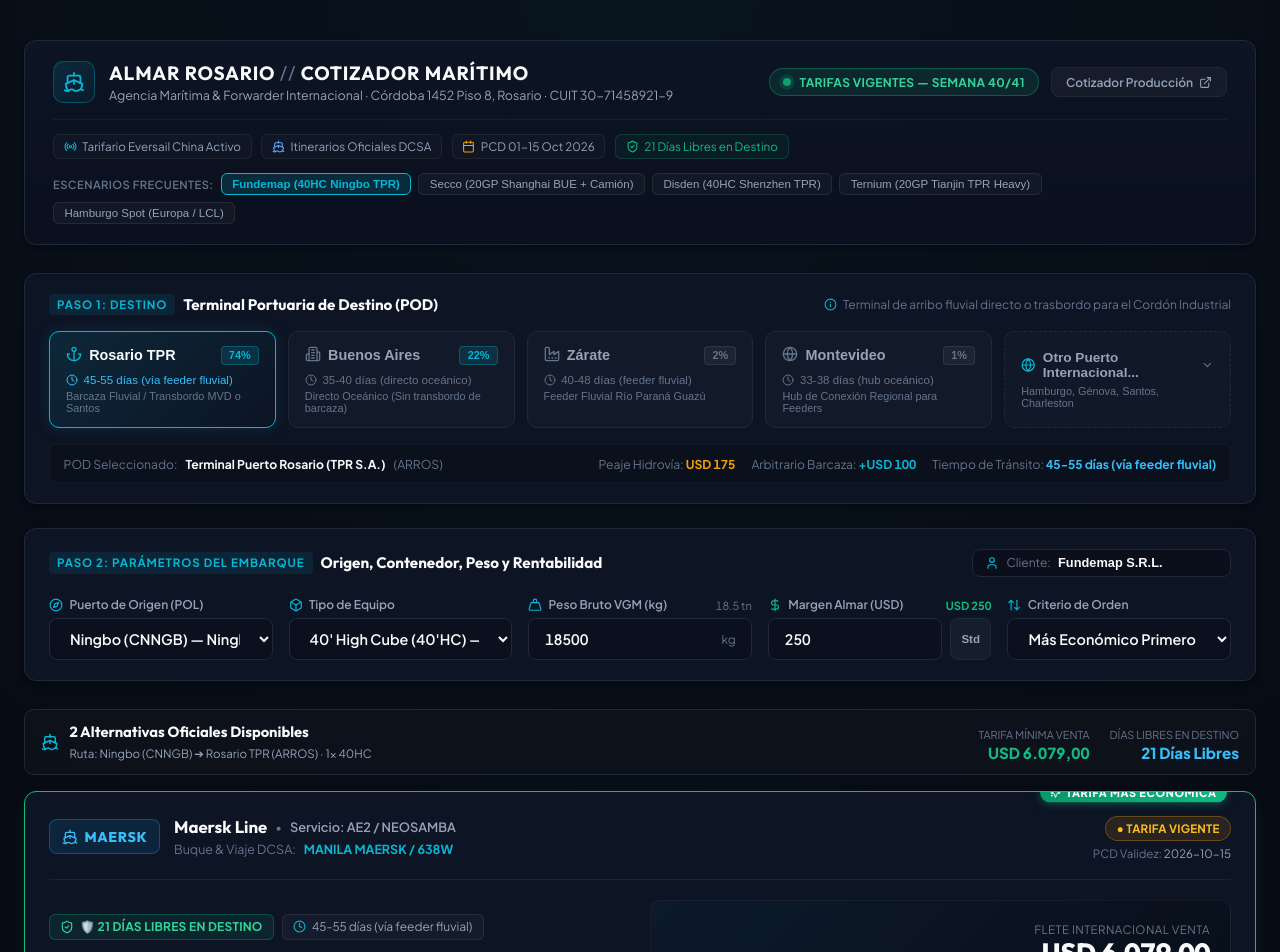
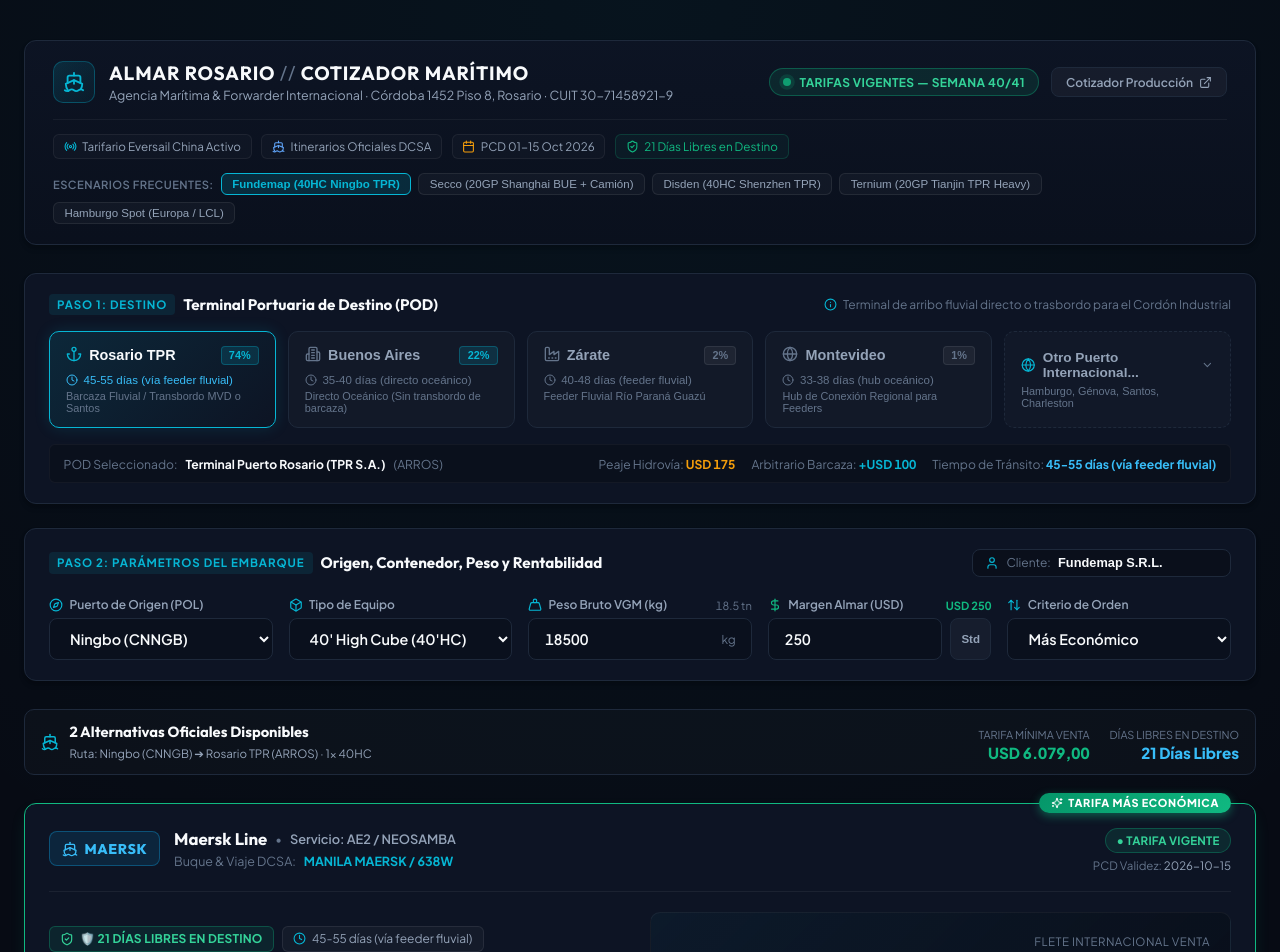
Before and after one commit to FranBondino/multinaviera-cotizacion, a Next.js app: page /demo in a window 1280 px wide. Shown: the top 952 px of the page. Built offline with nearby package versions, Linux system fonts and the light colour scheme.

Commit message:
fix(demo): resolve card overflow clipping on best-deal badges and streamline select texts

```diff
--- a/app/globals.css
+++ b/app/globals.css
@@ -147,7 +147,7 @@
 /* Carrier Card Details */
 .carrier-card {
   position: relative;
-  overflow: hidden;
+  overflow: visible;
   transition: transform 0.4s cubic-bezier(0.175, 0.885, 0.32, 1.275), border-color 0.3s ease, box-shadow 0.3s ease;
   background: var(--bg-card);
   z-index: 1;
--- a/components/demo/FilterBar.js
+++ b/components/demo/FilterBar.js
@@ -142,14 +142,14 @@
             <optgroup label="🇨🇳 China / Far East (Tarifarios Eversail W40/W41)">
               {ORIGIN_PORTS.map((p) => (
                 <option key={p.code} value={p.code}>
-                  {p.name} ({p.code}) — {p.fullName}
+                  {p.name} ({p.code})
                 </option>
               ))}
             </optgroup>
             <optgroup label="🌍 Europa, USA & Tráficos Spot (Mesa Operativa)">
               {SPOT_ORIGINS.map((p) => (
                 <option key={p.code} value={p.code}>
-                  {p.name} ({p.code}) — {p.country} [SPOT]
+                  {p.name} ({p.code}) · {p.region}
                 </option>
               ))}
             </optgroup>
@@ -179,10 +179,10 @@
               fontWeight: 600,
             }}
           >
-            <option value="40HC">40&apos; High Cube (40&apos;HC) — 76.2 CBM / 28.6 Tn</option>
-            <option value="20GP">20&apos; General Purpose (20&apos;GP) — 33.2 CBM / 28.0 Tn</option>
-            <option value="40NOR">40&apos; NOR (Non-Operating Reefer) [Spot/On-Demand]</option>
-            <option value="LCL">LCL Consolidado (Carga Suelta m3/Ton) [Spot MSL]</option>
+            <option value="40HC">40&apos; High Cube (40&apos;HC)</option>
+            <option value="20GP">20&apos; General Purpose (20&apos;GP)</option>
+            <option value="40NOR">40&apos; NOR (Non-Operating Reefer)</option>
+            <option value="LCL">LCL Consolidado (Carga Suelta)</option>
           </select>
         </div>
 
@@ -328,9 +328,9 @@
               fontWeight: 600,
             }}
           >
-            <option value="cheapest">Más Económico Primero (Menor Tarifa)</option>
-            <option value="fastest">Más Rápido Primero (Menor Transit Time)</option>
-            <option value="best_deal">Recomendado (Balance Costo / Tiempo)</option>
+            <option value="cheapest">Más Económico</option>
+            <option value="fastest">Más Rápido (Menor Tiempo)</option>
+            <option value="best_deal">Recomendado Almar</option>
           </select>
         </div>
       </div>
--- a/components/demo/KipintochExportModal.js
+++ b/components/demo/KipintochExportModal.js
@@ -237,7 +237,7 @@
               }}
             >
               <span style={{ color: 'var(--text-dim)' }}>Cliente:</span>
-              <strong style={{ color: 'var(--text-main)', maxWidth: '100px', overflow: 'hidden', textOverflow: 'ellipsis', whiteSpace: 'nowrap' }}>
+              <strong style={{ color: 'var(--text-main)', maxWidth: '180px', overflow: 'hidden', textOverflow: 'ellipsis', whiteSpace: 'nowrap' }}>
                 {tsvData.fields?.cliente}
               </strong>
               {copiedField === 'Cliente' ? <Check size={14} style={{ color: '#10b981' }} /> : <Copy size={13} />}
--- a/components/demo/RateCard.js
+++ b/components/demo/RateCard.js
@@ -91,7 +91,11 @@
     accentColor: 'var(--primary)',
   };
 
-  const isConfirmed = !isSpotRoute && quote.statusBadge?.includes('CONFIRMADA');
+  const isConfirmed = !isSpotRoute && (
+    quote.status === 'CONFIRMED' ||
+    quote.statusBadge?.includes('VIGENTE') ||
+    quote.statusBadge?.includes('CONFIRMADA')
+  );
 
   return (
     <div
@@ -99,11 +103,13 @@
       style={{
         borderRadius: '12px',
         padding: '1.5rem',
+        marginTop: isBestDeal ? '0.75rem' : '0',
         marginBottom: '1.25rem',
         background: 'var(--bg-card)',
         borderColor: isBestDeal ? 'var(--success)' : 'var(--border-subtle)',
         borderWidth: isBestDeal ? '1.5px' : '1px',
         position: 'relative',
+        overflow: 'visible',
         transition: 'all 0.25s ease',
       }}
     >
@@ -111,23 +117,26 @@
       {isBestDeal && (
         <div style={{
           position: 'absolute',
-          top: 0,
-          right: '1.75rem',
-          transform: 'translateY(-50%)',
+          top: '-11px',
+          right: '1.5rem',
+          zIndex: 10,
           background: 'linear-gradient(135deg, #059669 0%, #10b981 100%)',
           color: '#ffffff',
           fontSize: '0.68rem',
           fontWeight: 800,
           letterSpacing: '0.06em',
           textTransform: 'uppercase',
-          padding: '0.2rem 0.65rem',
+          padding: '0.25rem 0.75rem',
           borderRadius: '9999px',
-          boxShadow: '0 2px 8px rgba(16, 185, 129, 0.35)',
-          display: 'flex',
+          boxShadow: '0 3px 10px rgba(16, 185, 129, 0.45)',
+          display: 'inline-flex',
           alignItems: 'center',
-          gap: '0.3rem',
+          gap: '0.35rem',
+          lineHeight: 1,
+          whiteSpace: 'nowrap',
+          pointerEvents: 'none',
         }}>
-          <Sparkles size={11} />
+          <Sparkles size={12} />
           <span>Tarifa Más Económica</span>
         </div>
       )}
```
